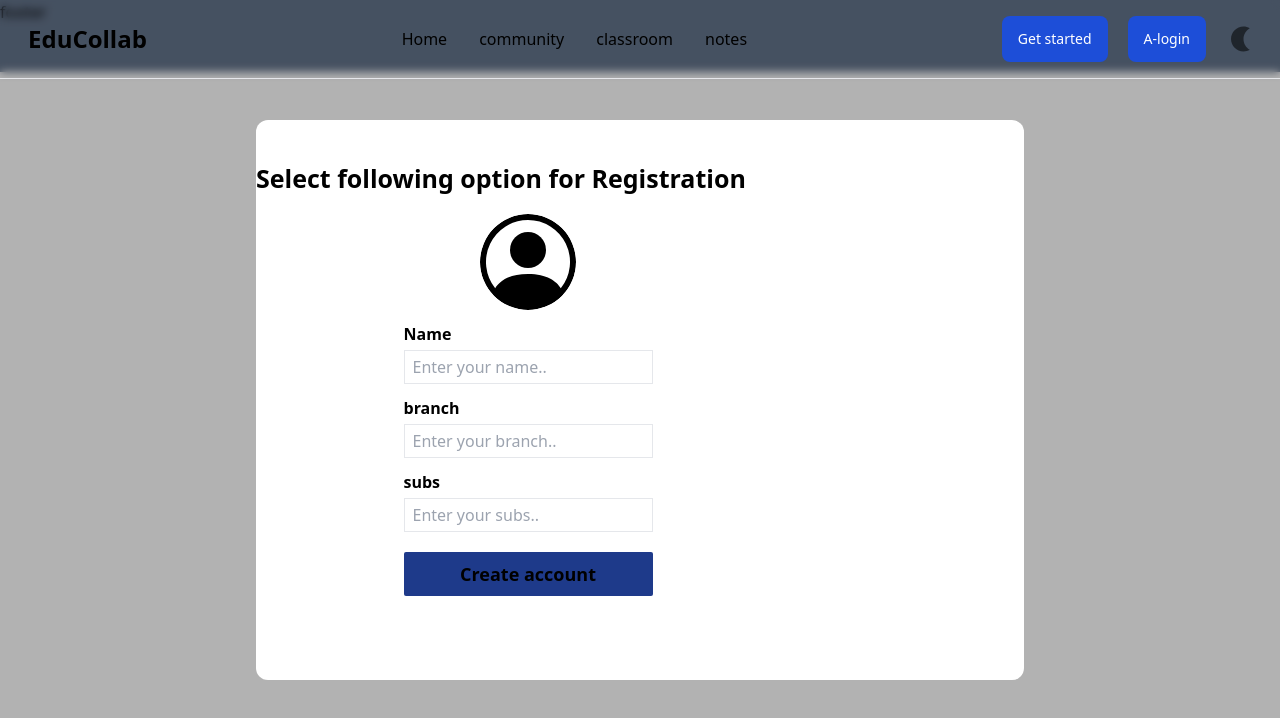
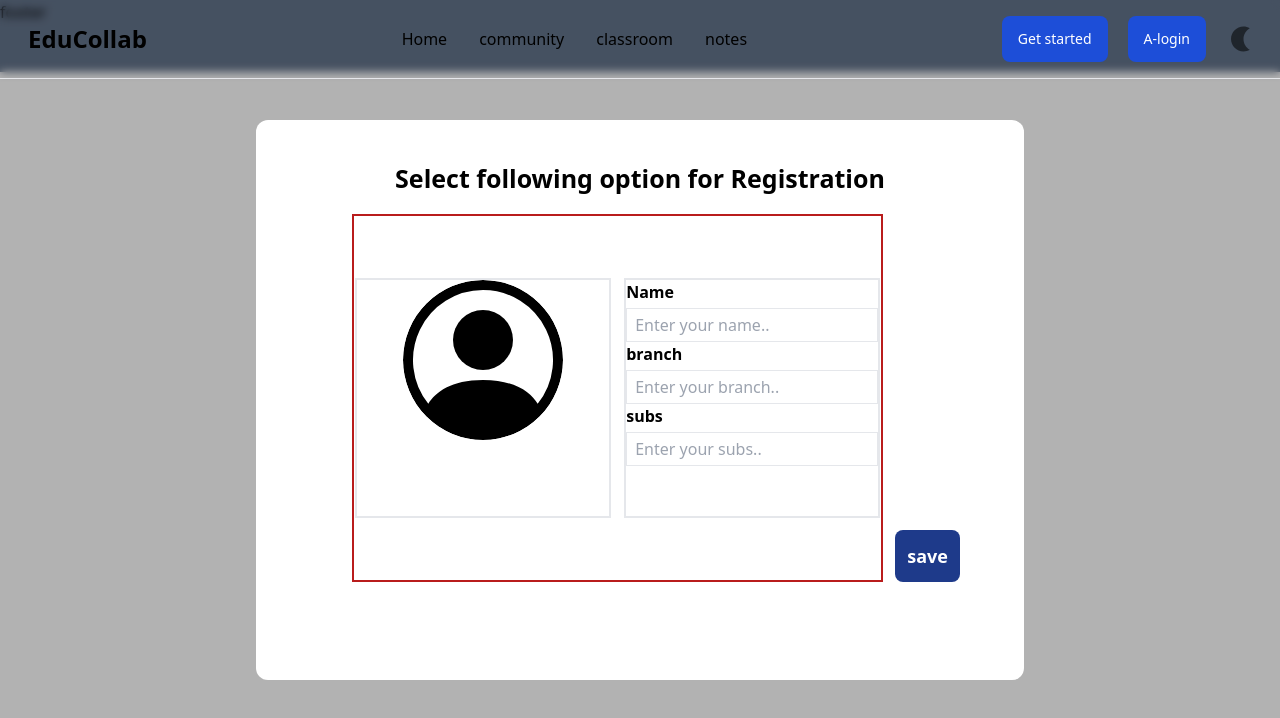
Before and after one commit to sanyampatil/E-education-W-RTC-PWA, a React (Vite) app: page /notes in a window 1280 px wide. Shown: the top 718 px of the page. Built offline with nearby package versions, Linux system fonts and the light colour scheme.

Commit message:
debug flow

```diff
--- a/src/components/signup/PopupmodelAdmin.jsx
+++ b/src/components/signup/PopupmodelAdmin.jsx
@@ -8,40 +8,41 @@ import { useNavigate } from 'react-router-dom'
 import { createAdmininfo } from '../../redux/slices/adminInfoSlices'
 // import { TransitionProps } from '@mui/material/transitions';
 const PopupmodelAdmin = () => {
-  const dispatch = useDispatch()
-  const navigate = useNavigate()
+  const dispatch = useDispatch();
+    const navigate = useNavigate();
 
-  const [previewImage, setPreviewImage] = useState('')
 
-  const [infoData, setSignupData] = useState({
-    fullName: '',
-    branch: '',
-    subs: '',
-    avatar: ''
-  })
+    const [previewImage, setPreviewImage] = useState("");
 
-  function handleUserInput (e) {
-    const { name, value } = e.target
-    setSignupData({
+    const [infoData, setInfoData] = useState({
+        fullName: "",
+        branch: "",
+        subs: "",
+        avatar: ""
+    });
+
+    function handleUserInput(e) {
+        const {name, value} = e.target;
+        setInfoData({
             ...infoData,
             [name]: value
         })
     }
 
-  function getImage (event) {
-    event.preventDefault()
+    function getImage(event) {
+        event.preventDefault();
         // getting the image
-    const uploadedImage = event.target.files[0]
+        const uploadedImage = event.target.files[0];
 
-    if (uploadedImage) {
-      setSignupData({
+        if(uploadedImage) {
+            setInfoData({
                 ...infoData,
                 avatar: uploadedImage
-      })
-      const fileReader = new FileReader()
-      fileReader.readAsDataURL(uploadedImage)
-      fileReader.addEventListener('load', function () {
-        setPreviewImage(this.result)
+            });
+            const fileReader = new FileReader();
+            fileReader.readAsDataURL(uploadedImage);
+            fileReader.addEventListener("load", function () {
+                setPreviewImage(this.result);
             })
         }
     }
@@ -53,64 +54,58 @@ const PopupmodelAdmin = () => {
       !infoData.branch ||
       !infoData.subs ||
       !infoData.avatar
-    )
-    {
-      alert("plz fill all details")
+    ) {
+      alert('plz fill all details')
       // toast.error('Please fill all the details')
       // return
     }
 
     // checking name field length
 
-    const formData = new FormData()
-    formData.append('fullName', infoData.fullName)
-    formData.append('branch', infoData.branch)
-    formData.append('subs  ', infoData.subs)
+    const formData = new FormData();
+        formData.append("fullName", infoData.fullName);
+        formData.append("branch", infoData.branch);
+        formData.append("subs", infoData.subs);
+        formData.append("avatar", infoData.avatar);
 
-    formData.append('avatar', infoData.avatar)
-    console.log(formData)
         // dispatch create account action
-    const response = await dispatch(createAdmininfo(formData))
-    if (response?.payload?.success) navigate('/')
+        const response = await dispatch(createAdmininfo(formData));
+        if(response?.payload?.success)
+            navigate("/");
 
-    setSignupData({
-      fullName: '',
-      branch: '',
-      subs: '',
-      avatar: ''
-    })
-    setPreviewImage('')
+        setInfoData({
+            fullName: "",
+            branch: "",
+            subs: "",
+            avatar: ""
+        });
+        setPreviewImage("");
       }
 
   return (
     <>
       <div className='   bg-opacity-30 inset-0 backdrop-blur-sm fixed flex justify-center items-center bg-black'>
         <div className=' flex flex-col gap-5 text-white relative'>
-          {/* <div className='absolute right-0 m-2  text-black'>
-          <ImCross onClick={onClose} />
-          <div className=''></div>
-        </div> */}
           <div className='bg-white h-[70vh] w-[60vw] rounded-xl  text-black'>
-            <h1 className='text-[25px]  mt-10 font-bold text-black'>
+            <h1 className='text-[25px]  text-center mt-10 font-bold text-black'>
               Select following option for Registration
             </h1>
 
-            <div>
-              <div>
             <form
               noValidate
               onSubmit={createAdminInfo}
-                  className='flex ml-20 justify-center gap-3 rounded-lg p-4 text-black w-96 '
+              className='flex ml-20 justify-center gap-3 rounded-lg p-4 text-black  w-[50vw] h-[50vh] '
             >
-                  <div className='left flex flex-col justify-center gap-3'>
+              <div className  ='left flex  items-center  justify-evenly gap-3 w-[50vw] border-2  border-red-700'>
+                <div className='border-2  w-[20vw] h-[30vh]'>
                   <label htmlFor='image_uploads' className='cursor-pointer'>
                     {previewImage ? (
                       <img
-                          className='w-24 h-24 rounded-full m-auto'
+                        className='w-40 h-40 rounded-full m-auto'
                         src={previewImage}
                       />
                     ) : (
-                        <BsPersonCircle className='w-24 h-24 rounded-full m-auto' />
+                      <BsPersonCircle className=' w-40 h-40 rounded-full m-auto' />
                     )}
                   </label>
 
@@ -122,6 +117,9 @@ const PopupmodelAdmin = () => {
                     id='image_uploads'
                     accept='.jpg, .jpeg, .png, .svg'
                   />
+                </div>
+
+                <div className='border-2  w-[20vw] h-[30vh]'>
                   <div className='flex flex-col gap-1'>
                     <label htmlFor='fullName' className='font-semibold'>
                       {' '}
@@ -171,11 +169,19 @@ const PopupmodelAdmin = () => {
                       value={infoData.subs}
                     />
                   </div>
+                </div>
+
+
+
+              </div>
+              <div className='flex justify-center items-end
+              '>
+
                 <button
                   type='submit'
-                      className='mt-2 bg-blue-900  rounded-sm py-2 font-semibold text-lg cursor-pointer'
+                  className=' bg-blue-900  rounded-lg text-white  p-3  font-semibold text-lg cursor-pointer'
                 >
-                      Create account
+                  save
                 </button>
               </div>
               {/* <div className='right'>
@@ -185,8 +191,6 @@ const PopupmodelAdmin = () => {
           </div>
         </div>
       </div>
-        </div>
-      </div>
     </>
   )
 }
--- a/src/main.jsx
+++ b/src/main.jsx
@@ -36,25 +36,22 @@ const router = createBrowserRouter(
   createRoutesFromElements(
     <Route path='/' element={<Layout />}>
       <Route path='' element={<Home />} />
+      <Route path='*' element={<Error />} />
+      <Route path='/community' element={<LoginRo/>}/  >
+      <Route path='/notes' element={<PopupmodelAdmin />} />
+      <Route path='/classroom' element={<Classroom />} />
+      <Route path='/room/:roomId' element={<MainRoom />} />
       <Route path='/admin/login' element={<Login />} />
       <Route path='/admin/signup' element={<Signup />} />
-      <Route path='/notes' element={<PopupmodelAdmin />} />
-      <Route path='/classroom' element={<Classroom />} />
 
-      <Route path='/room/:roomId' element={<MainRoom />} />
       {/* <Route path='/student/signup' element={< StudentSignup/>} /> */}
       {/* <Route path='/student/login' element={<LoginStudent/>} /> */}
-      <Route path='*' element={<Error />} />
-      <Route path='/community' element={<LoginRo/>}/  >
       <Route path='/community/mychat' element={<ChatCommunity />}>
         <Route path='/community/mychat/welcome' element={<Welcome />} />
         <Route path='/community/mychat/chat/:_id' element={<ChatArea />} />
         <Route path='/community/mychat/users' element={<Users />} />
         <Route path='/community/mychat/groups' element={<Groups />} />
-        <Route
-          path='/community/mychat/create-groups'
-          element={<CreateGroups />}
-        />
+        <Route path='/community/mychat/create-groups' element={<CreateGroups />} />
       </Route>
     </Route>
   )
--- a/src/redux/slices/adminInfoSlices.js
+++ b/src/redux/slices/adminInfoSlices.js
@@ -5,7 +5,7 @@ const initialState ={
 
 }
 
-export const createAdmininfo = createAsyncThunk('/notes ', async data => {
+export const createAdmininfo = createAsyncThunk('/notes ', async (data) => {
  try {
   const config = {
     headers: {
@@ -13,7 +13,8 @@ export const createAdmininfo = createAsyncThunk('/notes ', async data => {
     }
   }
 
-   const res = axiosInstance.post('/me/details', data, config)
+   const res = axiosInstance.post('/me/details', data,config)
+
    toast.promise(res, {
      loading: 'Wait! creating your profile',
      success: data => {
```
Lines whose indentation alone changed are shown as unchanged.
